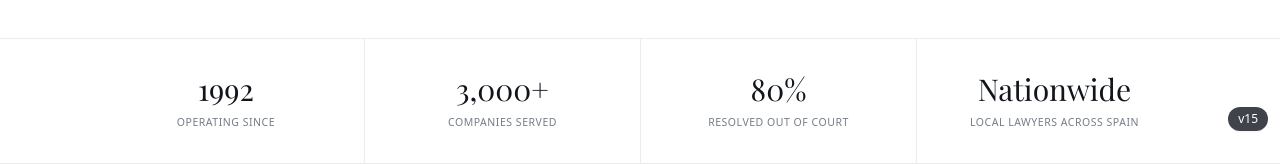
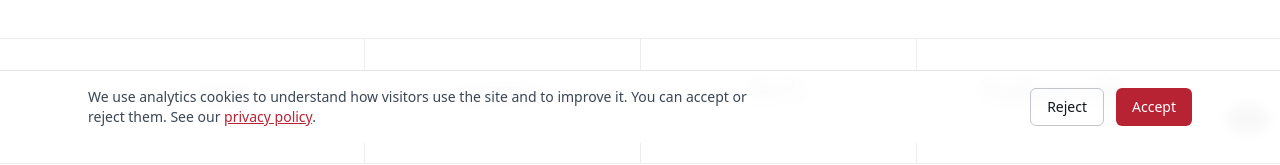
Before and after one commit to igorgolas/iurisingles, a Next.js app: page / in a window 1280 px wide. Shown: the part 657-822 px from the top of the page. Built offline with nearby package versions, Linux system fonts and the light colour scheme; no server answers; a web font is replaced by a local one.

Commit message:
Add cookie-consent banner gating GA4 + Microsoft Clarity; add cookies/analytics section to privacy; v16

```diff
--- a/app/layout.tsx
+++ b/app/layout.tsx
@@ -3,6 +3,7 @@ import "./globals.css";
 import Nav from "@/components/Nav";
 import Footer from "@/components/Footer";
 import VersionPill from "@/components/VersionPill";
+import Analytics from "@/components/Analytics";
 import { SITE } from "@/lib/site";
 import { headers } from "next/headers";
 
@@ -33,6 +34,7 @@ export default async function RootLayout({ children }: { children: React.ReactNo
         <main>{children}</main>
         {gated ? null : <Footer />}
         {gated ? null : <VersionPill />}
+        {gated ? null : <Analytics />}
       </body>
     </html>
   );
--- a/app/privacy/page.tsx
+++ b/app/privacy/page.tsx
@@ -124,7 +124,15 @@ export default function Page() {
         ]} />
       </Block>
 
-      <Block title="12. Acceptance and consent">
+      <Block title="12. Cookies and analytics">
+        <Prose paragraphs={[
+          "This Website uses its own and third-party analytics cookies — specifically Google Analytics (provided by Google) and Microsoft Clarity (provided by Microsoft) — to measure how visitors use the site and to improve it. Microsoft Clarity may capture anonymised usage data such as page interactions and aggregated heatmaps.",
+          "These analytics cookies are only installed if you accept them through the cookie banner shown when you first visit the Website. If you reject them, no analytics cookies are installed and no usage data is sent to these providers. Cookies strictly necessary for the basic functioning of the Website do not require consent.",
+          "You can withdraw or change your choice at any time by clearing this site's data in your browser, which will cause the cookie banner to be shown again.",
+        ]} />
+      </Block>
+
+      <Block title="13. Acceptance and consent">
         <Prose paragraphs={[
           "The User declares that they have been informed of the conditions on the protection of personal data, accepting and consenting to the processing of such data by IURIS JUSTITIA in the manner and for the purposes indicated in this Privacy Policy.",
         ]} />
--- /dev/null
+++ b/components/Analytics.tsx
@@ -0,0 +1,84 @@
+"use client";
+
+import { useEffect, useState } from "react";
+import Script from "next/script";
+
+const GA = process.env.NEXT_PUBLIC_GA_ID;
+const CLARITY = process.env.NEXT_PUBLIC_CLARITY_ID;
+const KEY = "ijc_consent";
+
+type Consent = "granted" | "denied" | "pending" | "init";
+
+export default function Analytics() {
+  const [consent, setConsent] = useState<Consent>("init");
+
+  useEffect(() => {
+    const stored = typeof window !== "undefined" ? localStorage.getItem(KEY) : null;
+    setConsent(stored === "granted" ? "granted" : stored === "denied" ? "denied" : "pending");
+  }, []);
+
+  // Nothing to load and nothing to consent to.
+  if (!GA && !CLARITY) return null;
+
+  function choose(value: "granted" | "denied") {
+    try {
+      localStorage.setItem(KEY, value);
+    } catch {
+      // ignore storage errors
+    }
+    setConsent(value);
+  }
+
+  return (
+    <>
+      {consent === "granted" ? (
+        <>
+          {GA ? (
+            <>
+              <Script
+                src={`https://www.googletagmanager.com/gtag/js?id=${GA}`}
+                strategy="afterInteractive"
+              />
+              <Script id="ga4-init" strategy="afterInteractive">
+                {`window.dataLayer=window.dataLayer||[];function gtag(){dataLayer.push(arguments);}gtag('js',new Date());gtag('config','${GA}',{anonymize_ip:true});`}
+              </Script>
+            </>
+          ) : null}
+          {CLARITY ? (
+            <Script id="clarity-init" strategy="afterInteractive">
+              {`(function(c,l,a,r,i,t,y){c[a]=c[a]||function(){(c[a].q=c[a].q||[]).push(arguments)};t=l.createElement(r);t.async=1;t.src="https://www.clarity.ms/tag/"+i;y=l.getElementsByTagName(r)[0];y.parentNode.insertBefore(t,y);})(window,document,"clarity","script","${CLARITY}");`}
+            </Script>
+          ) : null}
+        </>
+      ) : null}
+
+      {consent === "pending" ? (
+        <div className="fixed inset-x-0 bottom-0 z-50 border-t border-slate/15 bg-white/95 backdrop-blur">
+          <div className="mx-auto flex max-w-6xl flex-col gap-3 px-6 py-4 text-sm text-slate sm:flex-row sm:items-center sm:justify-between">
+            <p className="max-w-2xl">
+              We use analytics cookies to understand how visitors use the site and to
+              improve it. You can accept or reject them. See our{" "}
+              <a href="/privacy" className="text-accent underline">privacy policy</a>.
+            </p>
+            <div className="flex flex-none gap-3">
+              <button
+                type="button"
+                onClick={() => choose("denied")}
+                className="rounded-md border border-slate/30 px-4 py-2 text-sm font-medium text-ink transition-colors hover:bg-slate/5"
+              >
+                Reject
+              </button>
+              <button
+                type="button"
+                onClick={() => choose("granted")}
+                className="rounded-md bg-accent px-4 py-2 text-sm font-medium text-white transition-opacity hover:opacity-90"
+              >
+                Accept
+              </button>
+            </div>
+          </div>
+        </div>
+      ) : null}
+    </>
+  );
+}
--- a/lib/version.ts
+++ b/lib/version.ts
@@ -1,3 +1,3 @@
 // Bump this string on every change. The pill in the corner shows it,
 // so you can confirm in your browser that the new version is live.
-export const VERSION = "v15";
+export const VERSION = "v16";
```
